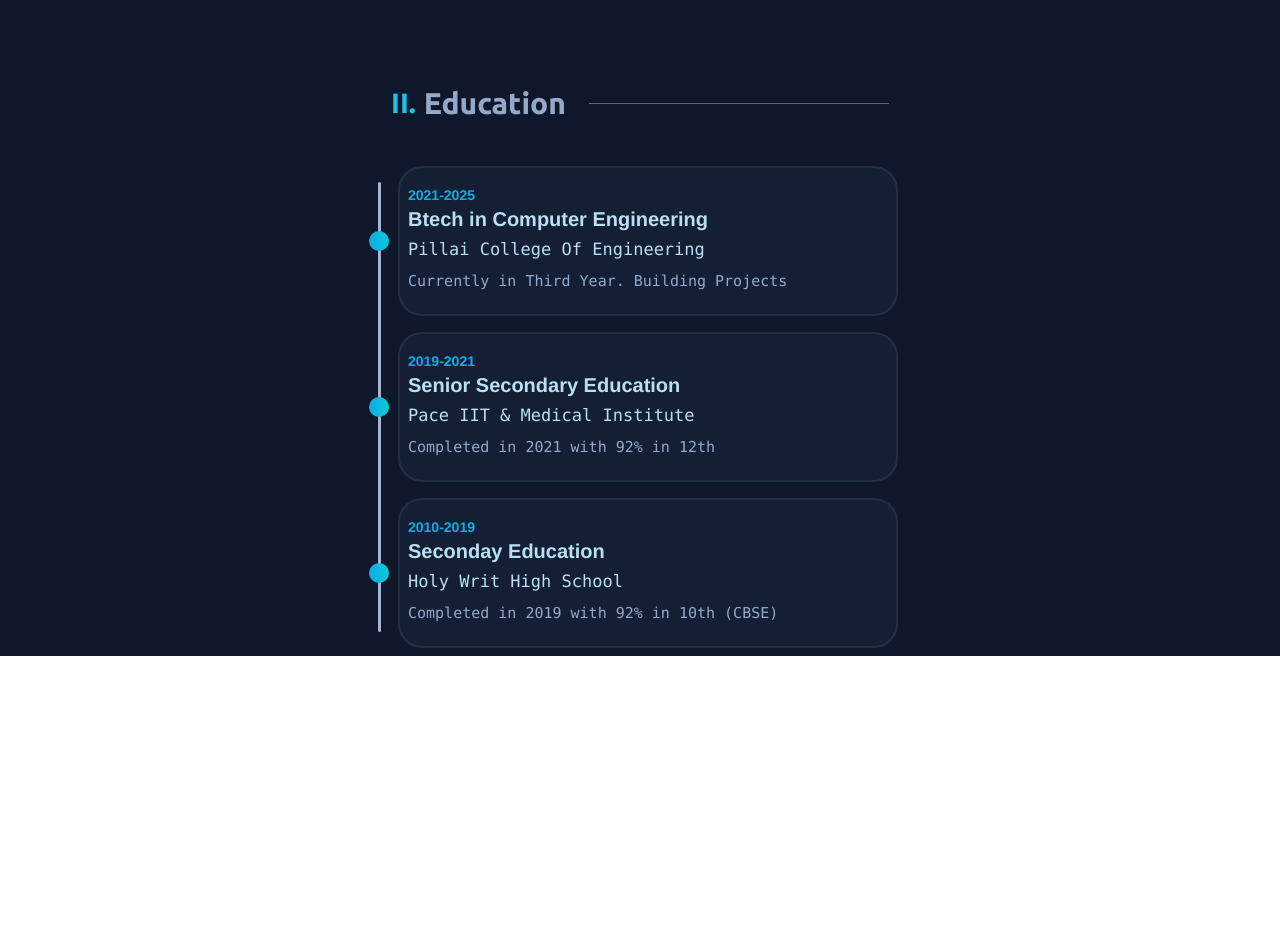
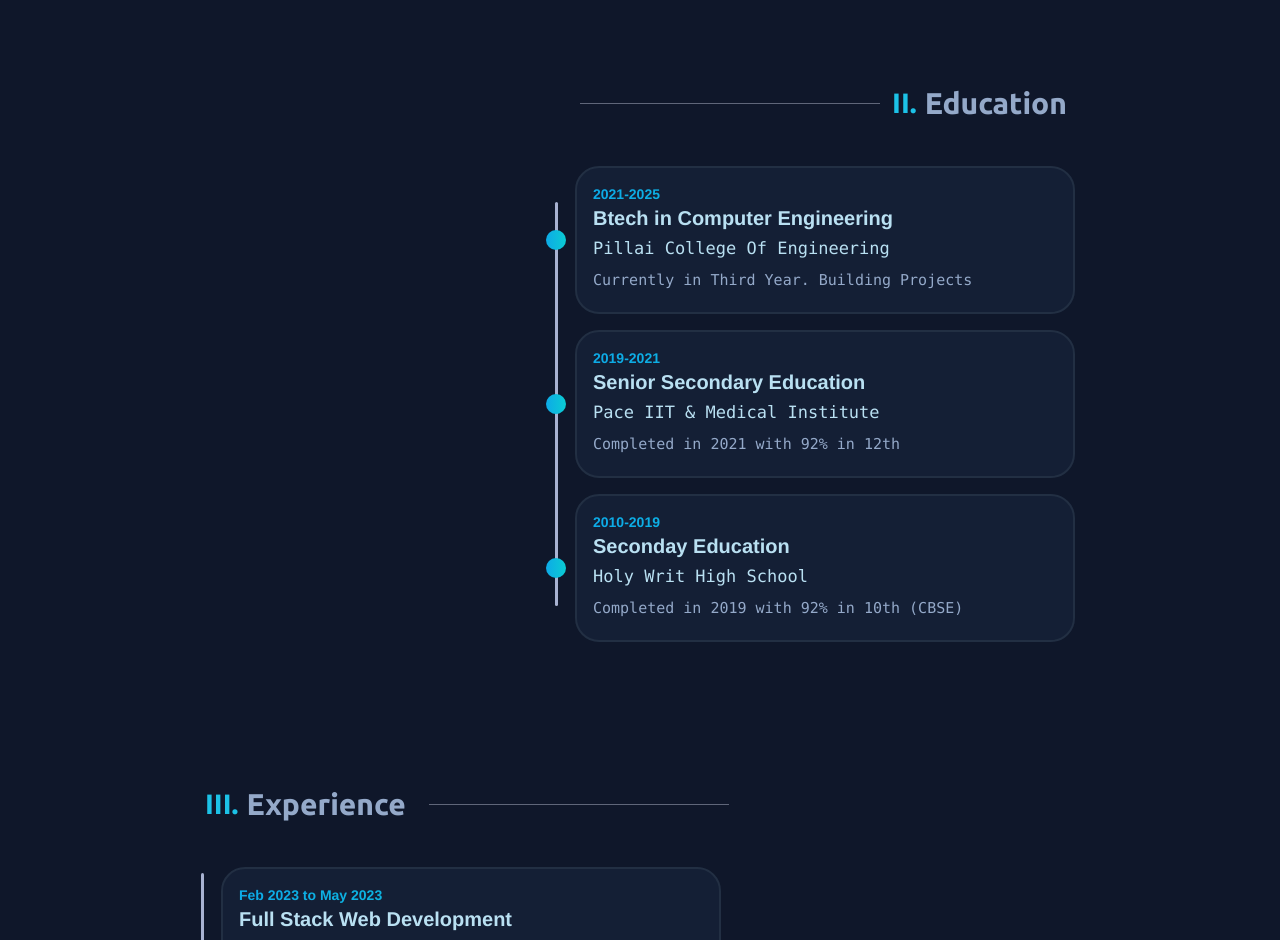
Before and after one commit to adityakhadeak/New-Portfolio-Website-Frontend, a React (Create React App) app: page / in a window 1280 px wide. Shown: the part 1860-2800 px from the top of the page. Before the commit the page ends 2528 px from the top, so only its background shows below. Built offline with nearby package versions, Linux system fonts and the light colour scheme.

Commit message:
Added Experience Section and fixed Scroll related issues

```diff
--- a/package.json
+++ b/package.json
@@ -10,6 +10,7 @@
     "react": "^18.2.0",
     "react-dom": "^18.2.0",
     "react-icons": "^4.10.1",
+    "react-modal": "^3.16.1",
     "react-router-dom": "^6.15.0",
     "react-scripts": "5.0.1",
     "react-simple-typewriter": "^5.0.1",
--- a/src/App.js
+++ b/src/App.js
@@ -1,15 +1,20 @@
 import { useEffect, useState } from 'react';
 import './App.css';
 import Navbar from './Components/Navbar';
-import { BrowserRouter as Router } from 'react-router-dom';
+import { BrowserRouter as Router, Routes, Route } from 'react-router-dom';
 import Preloader from './Components/Preloader';
 import Home from './Pages/Home';
+import Contact from './Pages/Contact';
+import Skills from './Pages/Skills';
+import About from './Pages/About';
+import Projects from './Pages/Projects';
 function App() {
   const [loader, setLoader] = useState(false)
   useEffect(() => {
     setTimeout(() => {
       setLoader(false)
-    },3000);
+    }, 3000);
+
   }, [])
   return (
     <Router>
@@ -17,7 +22,13 @@ function App() {
         <Preloader /> :
         <>
           <Navbar />
-          <Home/>
+          <Routes>
+            <Route  element={<Home />} path='/' />
+            <Route  element={<About />} path='/about' />
+            <Route  element={<Skills />} path='/skills' />
+            <Route  element={<Contact />} path='/contact' />
+            <Route  element={<Projects />} path='/projects' />
+          </Routes>
         </>
 
       }
--- a/src/Components/EduSection.js
+++ b/src/Components/EduSection.js
@@ -9,24 +9,24 @@ const ExSection = () => {
     <div className=''>
       <div className='pt-[7.5rem] md:mx-[205px] mx-8'>
         <motion.div
-        variants={fadeIn('up', 0.2)}
+        variants={fadeIn('left', 0.2,10)}
         initial='hidden'
         whileInView={'show'}
         viewport={{ once: true, amount: 0.7 }}
-        className='lineImg flex items-center justify-center text-[25px] md:text-[30px] font-[Ubuntu]'>
+        className='lineImg md:after:absolute md:after:right-[400px]  flex items-center md:justify-end justify-center text-[25px] md:text-[30px] font-[Ubuntu]'>
           <span className='text-[#1cc2e7] text-[20px] md:text-[28px]' >II.</span>
           <h2 className='text-[#94a9c9] w-[-webkit-fill-available] md:w-fit mx-2'>Education</h2>
         </motion.div>
-        <div className='edu-TimeLine-Con flex items-center justify-center pt-5 my-3' >
+        <div className='edu-TimeLine-Con flex items-center md:justify-end justify-center pt-5 my-3' >
           <div className='timeLine relative w-fit items-center justify-center flex flex-col ml-4' >
             {
               myEdu.map((edu) => (
                 <motion.div
-                variants={fadeIn('down', 0.3)}
+                variants={fadeIn('left', 0.3,10)}
                             initial='hidden'
                             whileInView={'show'}
                             viewport={{ once: true, amount: 0.7 }}
-                className=' text-[#94a9c9] timeLine-item  p-2 my-2 leading-8 rounded-3xl h-[150px]  w-[60vw] md:w-[500px] justify-center flex flex-col border-2 border-solid border-[#222f43] bg-[#141f35]'>
+                className=' text-[#94a9c9] timeLine-item  p-4 my-2 leading-8 rounded-3xl h-fit  w-[60vw] md:w-[500px] justify-center flex flex-col border-2 border-solid border-[#222f43] bg-[#141f35]'>
                   <h4 className='text-[#66768d] text-sm @apply gradient-text font-bold'>{edu.year}</h4>
                   <h2 className='text-[#b9e0f2] text-xl font-bold'>{edu.edu}</h2>
                   <a href={edu.link} rel="noreferrer" target='_blank' className=' font-mono text-[#b9e0f2] text-[17px] hover:text-[#0ea0e4] transition-all duration-75'>{edu.clg}</a>
--- /dev/null
+++ b/src/Components/ExpSection.js
@@ -0,0 +1,50 @@
+import React, { useState } from 'react'
+import { fadeIn } from '../Variants'
+import { motion } from 'framer-motion'
+import image1 from '../images/fsd.pdf'
+const ExpSection = () => {
+    const myExp = [{ "duration": "Feb 2023 to May 2023", "title": "Full Stack Web Development", "company": "Innomatics Research Labs", "techStack": "HTML5, CSS, Javascript, ReactJs, MongoDb, NodeJs, Express etc..", "link": "https://www.innomatics.in/" }
+    ]
+    return (
+        <div>
+            <div className=''>
+                <div className='pt-[7.5rem] md:mx-[205px] mx-8'>
+                    <motion.div
+                        variants={fadeIn('right', 0.3,10)}
+                        initial='hidden'
+                        whileInView={'show'}
+                        viewport={{ once: true, amount: 0.7 }}
+                        className='lineImg flex items-center justify-start text-[25px] md:text-[30px] font-[Ubuntu]'>
+                        <span className='text-[#1cc2e7] text-[20px] md:text-[28px]' >III.</span>
+                        <h2 className='text-[#94a9c9] w-[-webkit-fill-available] md:w-fit mx-2'>Experience</h2>
+                    </motion.div>
+                    <div className='edu-TimeLine-Con flex items-center md:justify-start justify-center pt-5 my-3' >
+                        <div className='timeLine relative w-fit  items-center justify-center flex flex-col ml-4' >
+                            {
+                                myExp.map((exp) => (
+                                    <motion.div
+                                        variants={fadeIn('right', 0.4,10)}
+                                        initial='hidden'
+                                        whileInView={'show'}
+                                        viewport={{ once: true, amount: 0.7 }}
+                                        className=' text-[#94a9c9] timeLine-item p-4 my-2 leading-8 rounded-3xl h-[fit]  w-[60vw] md:w-[500px]  justify-center flex flex-col border-2 border-solid border-[#222f43] bg-[#141f35]'>
+                                        <h4 className='text-[#66768d] text-sm @apply gradient-text font-bold'>{exp.duration}</h4>
+                                        <h2 className='text-[#b9e0f2] text-xl font-bold'>{exp.title}</h2>
+                                        <a href={exp.link} rel="noreferrer" target='_blank' className=' font-mono text-[#b9e0f2] text-[17px] hover:text-[#0ea0e4] transition-all duration-75'>{exp.company}</a>
+                                        <h3 className='font-mono text-[15px]'>{exp.techStack}</h3>
+
+                                    </motion.div>
+
+                                ))
+                            }
+
+
+                        </div>
+                    </div>
+                </div>
+            </div>
+        </div>
+    )
+}
+
+export default ExpSection
--- a/src/Components/Navbar.js
+++ b/src/Components/Navbar.js
@@ -10,6 +10,8 @@ import { fadeIn } from '../Variants'
 const Navbar = () => {
     const [menu, setMenu] = useState("off")
     useEffect(() => {
+
+        window.scrollTo(0,0);
         const handleResize = () => {
             const width = window.innerWidth;
 
@@ -50,7 +52,8 @@ const Navbar = () => {
                     whileInView={'show'}
                     viewport={{ once: false, amount: 0.7 }}
                     className=' m-3'>
-                    <img className="w-14" src={logo} alt="logo" />
+                        <Link to={'/'}>
+                    <img className="w-14" src={logo} alt="logo" /></Link>
                 </motion.div>
                 <div className='flex  items-center space-x-2 mr-2'>
                     <div className='text-[#94a9c9] navigation hidden md:flex space-x-6 mx-6 font-mono font-bold'>
--- /dev/null
+++ b/src/CustomHooks/ScrollToTopOnReload.js
@@ -0,0 +1,18 @@
+import { useEffect } from 'react';
+
+const ScrollToTopOnReload = () => {
+  useEffect(() => {
+    const handleBeforeUnload = () => {
+
+            window.scrollTo(0, 0);
+
+    };
+    window.addEventListener('beforeunload', handleBeforeUnload);
+
+    return () => {
+      window.removeEventListener('beforeunload', handleBeforeUnload);
+    };
+  }, []);
+};
+
+export default ScrollToTopOnReload;
--- /dev/null
+++ b/src/Pages/About.js
@@ -0,0 +1,11 @@
+import React from 'react'
+
+const About = () => {
+  return (
+    <div className='text-red-700'>
+      About Page
+    </div>
+  )
+}
+
+export default About
--- /dev/null
+++ b/src/Pages/Contact.js
@@ -0,0 +1,11 @@
+import React from 'react'
+
+const Contact = () => {
+  return (
+    <div>
+      contact
+    </div>
+  )
+}
+
+export default Contact
--- a/src/Pages/Home.js
+++ b/src/Pages/Home.js
@@ -1,13 +1,17 @@
-import React from 'react'
+import React, { } from 'react'
 import HeroSection from '../Components/HeroSection'
 import AboutSection from '../Components/AboutSection'
 import EduSection from '../Components/EduSection'
+import ExpSection from '../Components/ExpSection'
+import ScrollToTopOnReload from '../CustomHooks/ScrollToTopOnReload'
 const Home = () => {
+ ScrollToTopOnReload()
   return (
     <div className='sec-bg-color'>
       <HeroSection/>
       <AboutSection/>
       <EduSection/>
+      <ExpSection/>
     </div>
   )
 }
--- /dev/null
+++ b/src/Pages/Projects.js
@@ -0,0 +1,11 @@
+import React from 'react'
+
+const Projects = () => {
+  return (
+    <div>
+      Projects
+    </div>
+  )
+}
+
+export default Projects
--- /dev/null
+++ b/src/Pages/Skills.js
@@ -0,0 +1,11 @@
+import React from 'react'
+
+const Skills = () => {
+  return (
+    <div>
+      Skills
+    </div>
+  )
+}
+
+export default Skills
--- a/src/index.css
+++ b/src/index.css
@@ -45,7 +45,8 @@
 }
 .timeLine::before{
   content: "";
-  height: 450px;
+  /* height: 450px; */
+  height: calc(80% + 10px);
   width: 3px;
   position: absolute;
   left: -20px;
```
Also changed, not shown: 2 other files (tests, documents, lock files or other folders).
